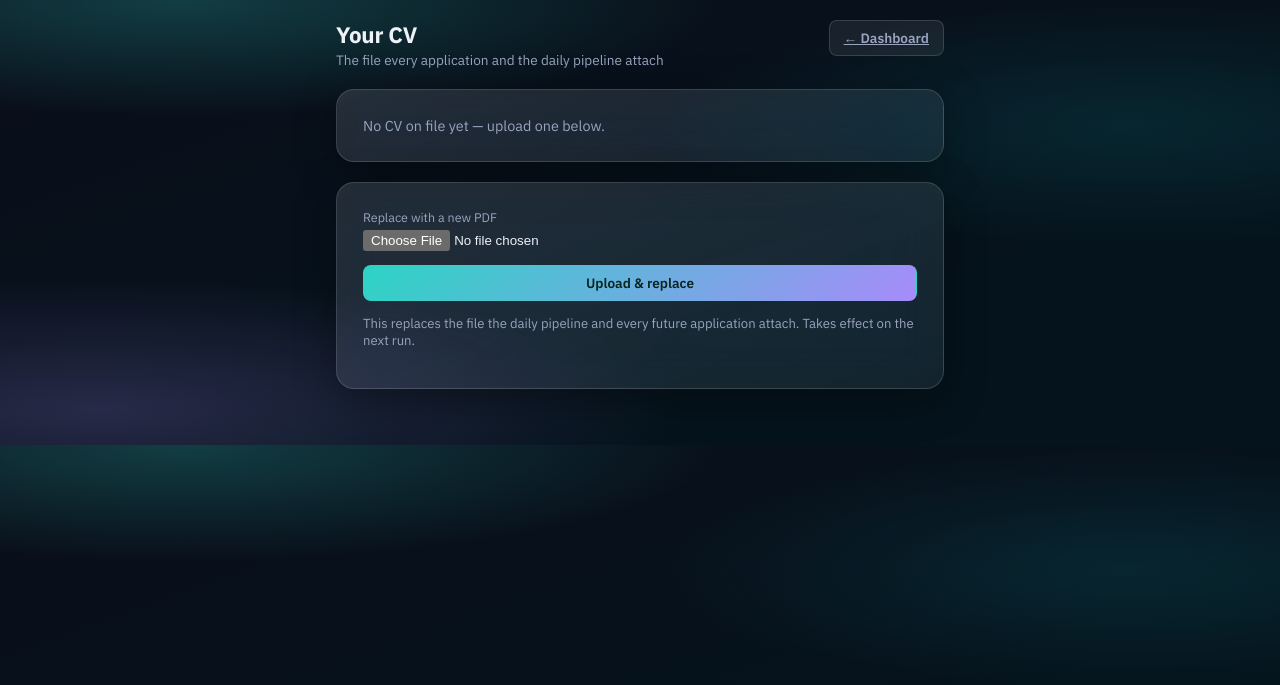
After one commit to Asheryram/mime, a Flask app: template webapp/templates/cv.html in a window 1280 px wide. The commit adds this page. Shown: the top 685 px of the page. Run offline with Flask 3, Linux system fonts and the light colour scheme; the template is opened without the code that fills it, so the values that code supplies are empty.

Commit message:
Add CV upload to the triage dashboard
New /cv page: view the current CV's size, open it inline, or upload a
replacement PDF. Pushes straight to YramAsherTettehAbotsi_resume.pdf in the
private mime-state repo via GitHub's Contents API (binary-safe now, not just
text), so the next scheduled pipeline run picks up the new file
automatically. Validates file extension, declared mimetype, and the PDF
magic-number header before accepting an upload; caps request size at 8MB.

Also moved .topbar styling into base.html - it was only defined in
dashboard.html's local stylesheet, so the new /cv page's header overlapped
until this was shared.

Co-Authored-By: Claude Sonnet 5 <noreply@anthropic.com>

```diff
--- a/webapp/app.py
+++ b/webapp/app.py
@@ -5,7 +5,7 @@ from datetime import datetime, timezone
 from email.message import EmailMessage
 from functools import wraps
 
-from flask import Flask, request, session, redirect, url_for, render_template, flash
+from flask import Flask, request, session, redirect, url_for, render_template, flash, Response
 from werkzeug.security import generate_password_hash, check_password_hash
 from itsdangerous import URLSafeTimedSerializer, BadSignature, SignatureExpired
 
@@ -31,6 +31,7 @@ _load_dotenv()
 
 app = Flask(__name__)
 app.secret_key = os.environ["FLASK_SECRET_KEY"]
+app.config["MAX_CONTENT_LENGTH"] = 8 * 1024 * 1024  # 8 MB, generous for a CV PDF
 
 ALLOWED_EMAIL = os.environ.get("ALLOWED_EMAIL", "ashertettehabotsi@gmail.com").strip().lower()
 COMPANY_TYPES = ["fintech", "consultancy", "isp", "bank", "general_startup"]
@@ -192,6 +193,43 @@ def dashboard():
     )
 
 
+@app.route("/cv", methods=["GET", "POST"])
+@login_required
+def cv():
+    if request.method == "POST":
+        f = request.files.get("cv")
+        if not f or not f.filename:
+            flash("Choose a PDF file first.", "error")
+            return redirect(url_for("cv"))
+        if not f.filename.lower().endswith(".pdf") or f.mimetype != "application/pdf":
+            flash("That doesn't look like a PDF.", "error")
+            return redirect(url_for("cv"))
+        data = f.read()
+        if not data.startswith(b"%PDF-"):
+            flash("That doesn't look like a valid PDF file.", "error")
+            return redirect(url_for("cv"))
+        state_repo.save_cv(data, "Update CV via triage dashboard")
+        flash("CV updated. The next pipeline run will attach this version.", "success")
+        return redirect(url_for("cv"))
+
+    data, _ = state_repo.get_cv()
+    size_kb = round(len(data) / 1024, 1) if data else None
+    return render_template("cv.html", size_kb=size_kb, has_cv=data is not None)
+
+
+@app.route("/cv/download")
+@login_required
+def cv_download():
+    data, _ = state_repo.get_cv()
+    if data is None:
+        flash("No CV on file yet.", "error")
+        return redirect(url_for("cv"))
+    return Response(
+        data, mimetype="application/pdf",
+        headers={"Content-Disposition": "inline; filename=current_cv.pdf"},
+    )
+
+
 @app.route("/action/<slug>/approve", methods=["POST"])
 @login_required
 def action_approve(slug):
--- a/webapp/state_repo.py
+++ b/webapp/state_repo.py
@@ -14,6 +14,7 @@ import requests
 REPO = "Asheryram/mime-state"
 API_ROOT = f"https://api.github.com/repos/{REPO}/contents"
 BRANCH = "main"
+CV_PATH = "YramAsherTettehAbotsi_resume.pdf"
 
 QUEUE_FIELDS = [
     "company_name", "website", "email", "company_type",
@@ -30,21 +31,20 @@ def _headers():
     }
 
 
-def _get_file(path):
-    """Returns (text_content, sha) or (None, None) if the file doesn't exist yet."""
+def _get_file_bytes(path):
+    """Returns (raw_bytes, sha) or (None, None) if the file doesn't exist yet."""
     r = requests.get(f"{API_ROOT}/{path}", headers=_headers(), params={"ref": BRANCH}, timeout=15)
     if r.status_code == 404:
         return None, None
     r.raise_for_status()
     data = r.json()
-    content = base64.b64decode(data["content"]).decode("utf-8")
-    return content, data["sha"]
+    return base64.b64decode(data["content"]), data["sha"]
 
 
-def _put_file(path, text_content, sha, message):
+def _put_file_bytes(path, raw_bytes, sha, message):
     payload = {
         "message": message,
-        "content": base64.b64encode(text_content.encode("utf-8")).decode("ascii"),
+        "content": base64.b64encode(raw_bytes).decode("ascii"),
         "branch": BRANCH,
     }
     if sha:
@@ -52,6 +52,16 @@ def _put_file(path, text_content, sha, message):
     r = requests.put(f"{API_ROOT}/{path}", headers=_headers(), json=payload, timeout=15)
     r.raise_for_status()
     return r.json()["content"]["sha"]
+
+
+def _get_file(path):
+    """Text-file convenience wrapper over _get_file_bytes. Returns (text, sha)."""
+    raw, sha = _get_file_bytes(path)
+    return (raw.decode("utf-8") if raw is not None else None), sha
+
+
+def _put_file(path, text_content, sha, message):
+    return _put_file_bytes(path, text_content.encode("utf-8"), sha, message)
 
 
 def load_queue():
@@ -75,6 +85,16 @@ def save_queue(rows, commit_message):
     _put_file("outreach_queue.csv", buf.getvalue(), sha, commit_message)
 
 
+def get_cv():
+    """Returns (pdf_bytes, sha) for the current CV, or (None, None) if none exists yet."""
+    return _get_file_bytes(CV_PATH)
+
+
+def save_cv(pdf_bytes, commit_message):
+    _, sha = _get_file_bytes(CV_PATH)
+    _put_file_bytes(CV_PATH, pdf_bytes, sha, commit_message)
+
+
 def update_company(slug, changes, commit_message):
     """Find the row whose slugified company_name matches `slug` and merge `changes` into it."""
     rows = load_queue()
--- a/webapp/templates/base.html
+++ b/webapp/templates/base.html
@@ -41,6 +41,7 @@
 
   h1 { font-size: 1.4rem; font-weight: 700; margin: 0; letter-spacing: -0.01em; }
   .tagline { color: var(--muted); font-size: 0.85rem; margin-top: 2px; }
+  .topbar { display: flex; justify-content: space-between; align-items: flex-start; gap: 12px; margin-bottom: 20px; flex-wrap: wrap; }
   a { color: var(--accent); }
 
   .card-box {
--- /dev/null
+++ b/webapp/templates/cv.html
@@ -0,0 +1,37 @@
+{% extends "base.html" %}
+{% block title %}Your CV — Outreach Triage Desk{% endblock %}
+{% block body %}
+<div class="wrap" style="max-width: 640px;">
+  <header class="topbar">
+    <div>
+      <h1>Your CV</h1>
+      <div class="tagline">The file every application and the daily pipeline attach</div>
+    </div>
+    <a href="{{ url_for('dashboard') }}" class="btn ghost">&larr; Dashboard</a>
+  </header>
+
+  {% with messages = get_flashed_messages(with_categories=true) %}
+    {% for category, msg in messages %}<div class="flash {{ category }}">{{ msg }}</div>{% endfor %}
+  {% endwith %}
+
+  <div class="card-box" style="margin-bottom: 20px;">
+    {% if has_cv %}
+      <p style="margin: 0 0 14px; font-size: 0.9rem;">Current file: <span class="meta" style="font-family: var(--font-mono);">{{ size_kb }} KB</span></p>
+      <a href="{{ url_for('cv_download') }}" target="_blank" class="btn ghost">View current CV</a>
+    {% else %}
+      <p style="margin: 0; color: var(--muted); font-size: 0.9rem;">No CV on file yet — upload one below.</p>
+    {% endif %}
+  </div>
+
+  <div class="card-box">
+    <form method="post" enctype="multipart/form-data">
+      <label for="cv">Replace with a new PDF</label>
+      <input type="file" id="cv" name="cv" accept="application/pdf" required style="margin-bottom: 14px;">
+      <button type="submit" style="width: 100%;">Upload &amp; replace</button>
+    </form>
+    <p class="muted-link" style="margin-top: 14px;">
+      This replaces the file the daily pipeline and every future application attach. Takes effect on the next run.
+    </p>
+  </div>
+</div>
+{% endblock %}
```
Also changed, not shown: webapp/templates/dashboard.html (+4 -3 lines).
